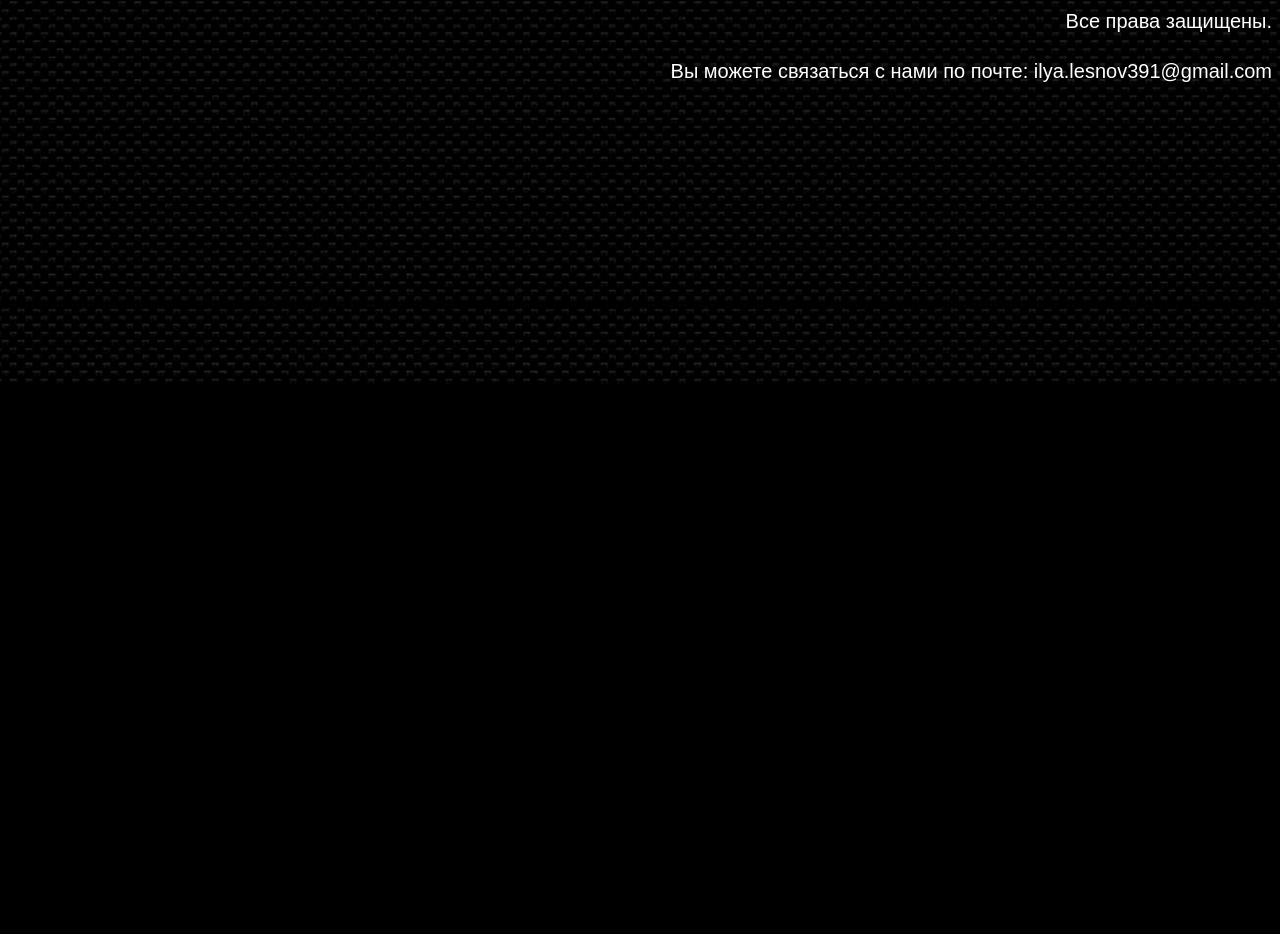
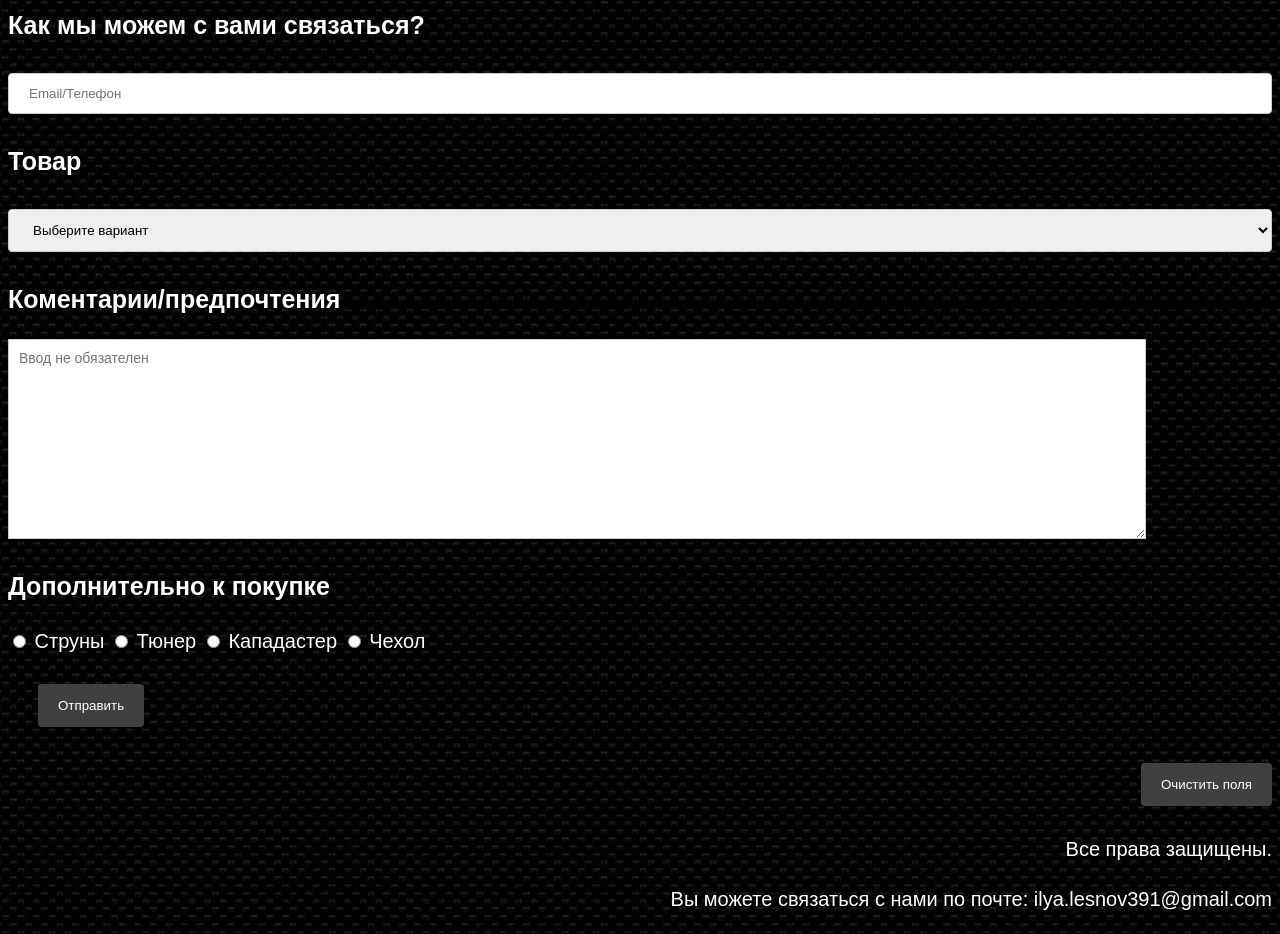
Before and after one commit to ilya34610/PVI1-3, a plain HTML site: page order.html in a window 1280 px wide. Shown: the part 415-1349 px from the top of the page. Before the commit the page ends 800 px from the top, so only its background shows below. Drawn offline with Linux system fonts and the light colour scheme.

Commit message:
Добавил заказ

```diff
--- a/css/style.css
+++ b/css/style.css
@@ -29,6 +29,23 @@ a {
 
     }
 
+
+
+
+
+textarea {
+
+    padding: 10px;
+ width: 90%;
+    height: 200px;
+    box-sizing: border-box;
+    font-size: 14px;
+    color: black;
+    font-family: 'Montserrat', sans-serif;
+    border: 1px solid #ccc;
+}
+
+
 .title{
     text-align: center;
     font-size: 60px;
@@ -55,7 +72,47 @@ a {
 	background-color: #f92e2e; /* Цвет кнопки при наведении курсора */
 	}
 
+    input[type=text]  {
+        width: 100%;
+        padding: 12px 20px;
+        margin: 8px 0;
+        display: inline-block;
+        border: 1px solid #ccc;
+        border-radius: 4px;
+        box-sizing: border-box;
+    }
 
+    input[type=number],select  {
+        width: 100%;
+        padding: 12px 20px;
+        margin: 8px 0;
+        display: inline-block;
+        border: 1px solid #ccc;
+        border-radius: 4px;
+        box-sizing: border-box;
+    }
+
+    input[type=submit] {
+        width: 50;
+        background-color: #404040;
+        color: white;
+        padding: 14px 20px;
+        margin: 8px 0;
+        border: none;
+        border-radius: 4px;
+        cursor: pointer;
+    }
+
+    input[type=reset] {
+        width: 50;
+        background-color: #404040;
+        color: white;
+        padding: 14px 20px;
+        margin: 8px 0;
+        border: none;
+        border-radius: 4px;
+        cursor: pointer;
+    }
 
 .mainPage{
 
--- a/order.html
+++ b/order.html
@@ -13,11 +13,16 @@
 
         <link rel="shortcut icon" href="img/icon.ico" type="image/x-icon">
 
+
+
     </head>
 
 
     <body>
     <header>
+
+
+
         <h1 class= "title"> Guitar shop</h1>
 
         <hr size="10" color="red" >
@@ -45,7 +50,42 @@
 
     <hr size="3" color="white" >
 
+<form>
+    <h2 class="standartText">Как мы можем с вами связаться?</h2>
+    <input type="text" id="contact" name="contact" required data-reg="^[a-zA-Z][a-zA-Z0-9-_\.]{1,20}$" placeholder="Email/Телефон">
 
+<h2 class="standartText">Товар</h2>
+
+<select name="product" id="guitar" required>
+    <option value="choise">Выберите вариант</option>
+    <option value="HC 06">Hohner HC 06</option>
+    <option value="ER2">HOHNER ER2</option>
+    <option value="HW220 TBK">HOHNER HW220 TBK</option>
+    <option value="ER1">HOHNER ER1</option>
+</select>
+
+<h2 class="standartText">Коментарии/предпочтения</h2>
+<textarea name="text" placeholder="Ввод не обязателен"></textarea>
+
+<h2 class="standartText">Дополнительно к покупке</h2>
+<input type="radio" id="choise1" value="choise1">
+<label for="contactChoice1" style="color: white;">Струны</label>
+<input type="radio" id="choise1" value="choise2">
+<label for="contactChoice2" style="color: white;">Тюнер</label>
+<input type="radio" id="choise1" value="choise3">
+<label for="contactChoice3" style="color: white;">Кападастер</label>
+<input type="radio" id="choise1" value="choise4">
+<label for="contactChoice4" style="color: white;">Чехол</label>
+
+
+<p ><input  type="submit" value="Отправить" /></p>
+
+
+<p class="texR"><input type="reset" value="Очистить поля"></p>
+
+
+
+</form>
 
 
 
--- /dev/null
+++ b/script/script.js
@@ -0,0 +1 @@
+alert("Привет мир");
```
